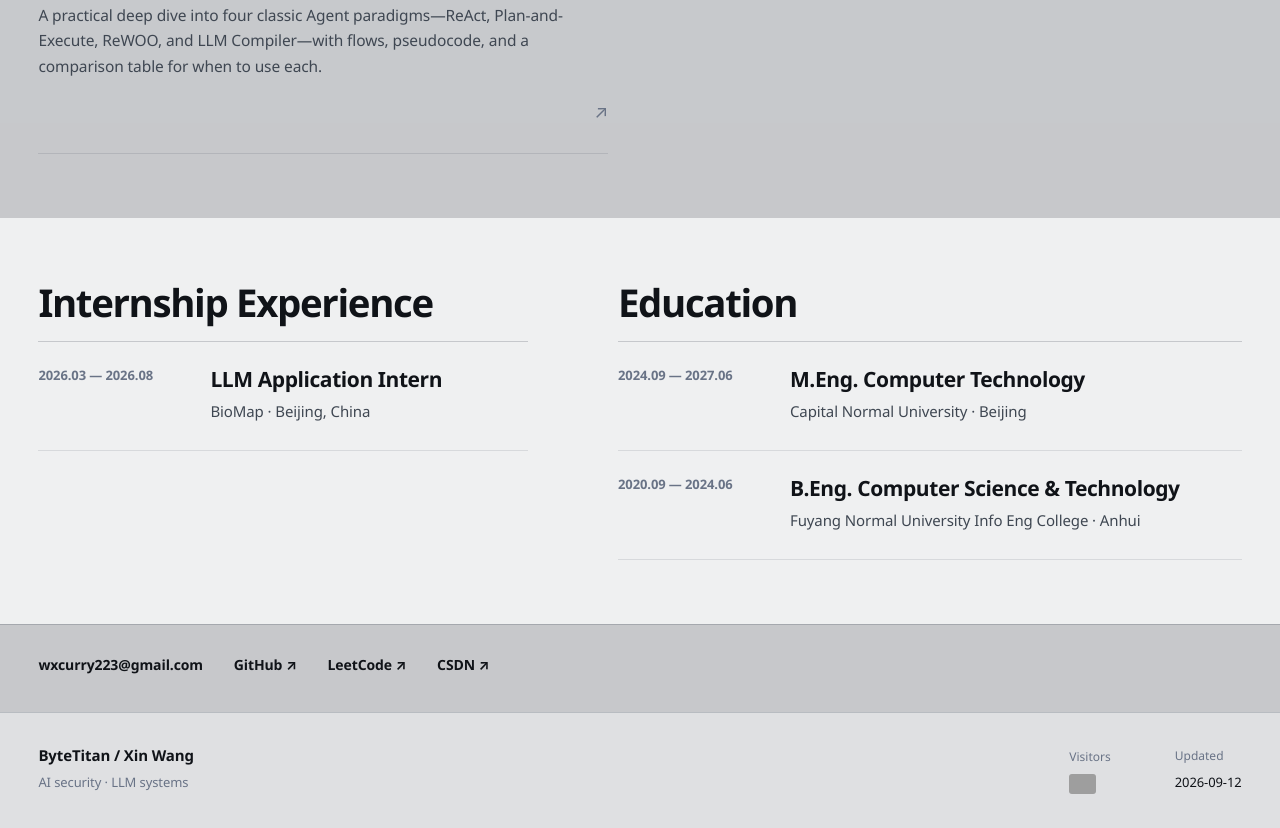
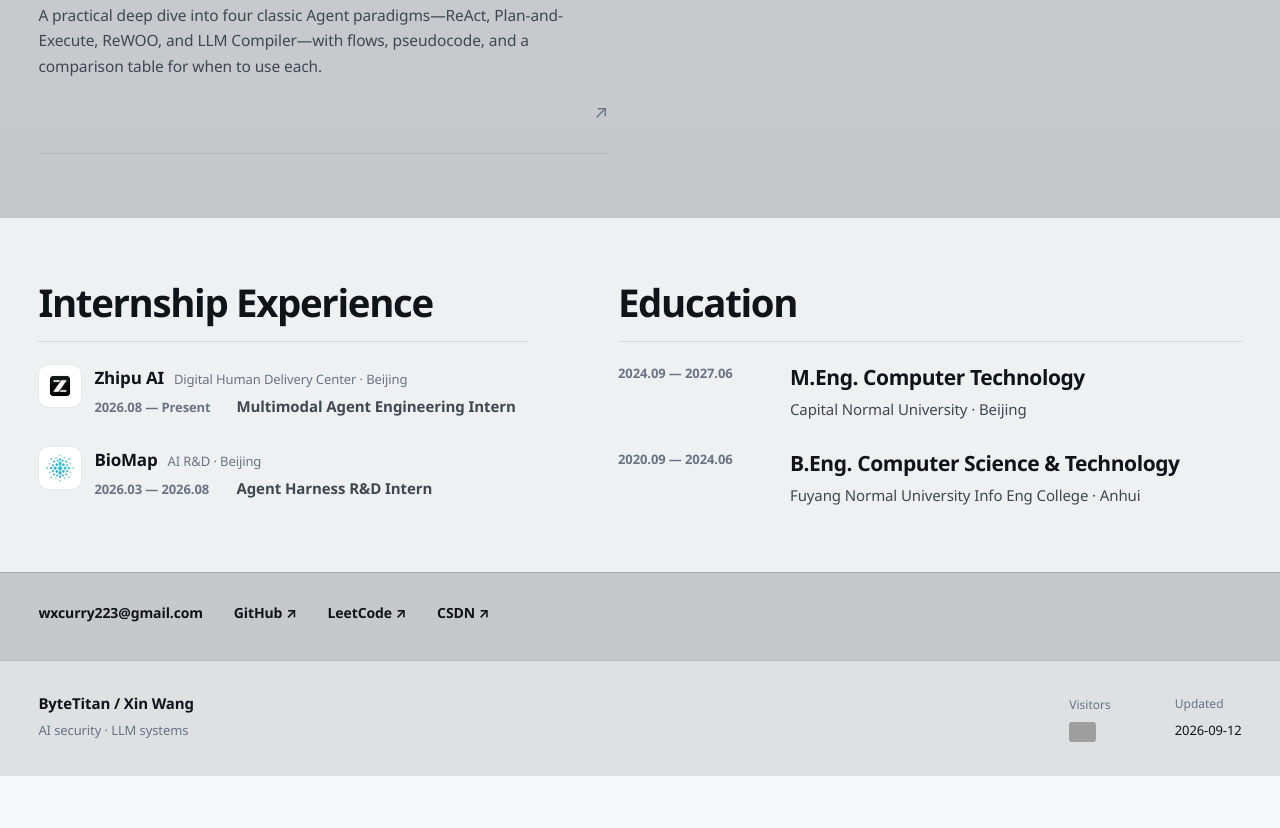
Before and after one commit to ByteTitan-star/ByteTitan-star.github.io, an Astro site: page / in a window 1280 px wide. Shown: the part 4704-5532 px from the top of the page. After the commit the page ends 5480 px from the top, so only its background shows below. Built offline with nearby package versions, Linux system fonts and the light colour scheme; Astro itself is replaced by a stand-in of ours; some packages are replaced by stand-ins of ours; grey boxes are pictures that could not be loaded.

Commit message:
feat: add Zhipu internship entry and refine experience section design
- Add Zhipu AI (Digital Human Delivery Center) internship, 2026.08-present,
  listed before BioMap; bilingual
- Show icon-only logos in uniform 44px rounded containers (new zhipu.png,
  cropped biomap-icon.png)
- Restructure each entry: logo + short company name primary, dept/city
  secondary, fixed time column for strict left alignment
- Simplify dividers to one light rule, separate entries with spacing

```diff
--- a/src/pages/index.astro
+++ b/src/pages/index.astro
@@ -233,11 +233,38 @@ const buildDateISO = builtAt.toISOString();
             <h2 class="background-title" data-en="Internship Experience" data-zh="实习经历">Internship Experience</h2>
           </div>
           <div class="background-list">
-            <article class="background-item">
-              <time>2026.03 — 2026.08</time>
-              <div>
-                <h3 data-en="LLM Application Intern" data-zh="LLM 应用实习生">LLM Application Intern</h3>
-                <p data-en="BioMap · Beijing, China" data-zh="百图生科 · 北京">BioMap · Beijing, China</p>
+            <article class="background-item background-item--role">
+              <div class="background-item-head">
+                <span class="background-item-logo">
+                  <img src="/figures/zhipu.png" alt="Zhipu AI" width="330" height="330" loading="lazy" decoding="async" />
+                </span>
+                <div class="background-item-info">
+                  <p class="background-item-org">
+                    <strong data-en="Zhipu AI" data-zh="智谱华章">Zhipu AI</strong>
+                    <span class="background-item-orgmeta" data-en="Digital Human Delivery Center · Beijing" data-zh="数字人交付中心 · 北京">Digital Human Delivery Center · Beijing</span>
+                  </p>
+                  <div class="background-item-line">
+                    <time data-en="2026.08 — Present" data-zh="2026.08 — 至今">2026.08 — Present</time>
+                    <h3 data-en="Multimodal Agent Engineering Intern" data-zh="多模态 Agent 工程实习生">Multimodal Agent Engineering Intern</h3>
+                  </div>
+                </div>
+              </div>
+            </article>
+            <article class="background-item background-item--role">
+              <div class="background-item-head">
+                <span class="background-item-logo">
+                  <img src="/figures/biomap-icon.png" alt="BioMap" width="203" height="203" loading="lazy" decoding="async" />
+                </span>
+                <div class="background-item-info">
+                  <p class="background-item-org">
+                    <strong data-en="BioMap" data-zh="百图生科">BioMap</strong>
+                    <span class="background-item-orgmeta" data-en="AI R&amp;D · Beijing" data-zh="AI 研发 · 北京">AI R&amp;D · Beijing</span>
+                  </p>
+                  <div class="background-item-line">
+                    <time>2026.03 — 2026.08</time>
+                    <h3 data-en="Agent Harness R&amp;D Intern" data-zh="Agent Harness 研发实习生">Agent Harness R&amp;D Intern</h3>
+                  </div>
+                </div>
               </div>
             </article>
           </div>
--- a/src/styles/global.css
+++ b/src/styles/global.css
@@ -1473,7 +1473,7 @@ html[data-lang="zh"] .hero h1 { max-width: 760px; letter-spacing: -.04em; }
 }
 .background-heading {
   padding-bottom: 18px;
-  border-bottom: 1px solid var(--line-strong);
+  border-bottom: 1px solid var(--line);
 }
 .background-title {
   font-family: var(--sans);
@@ -1482,13 +1482,11 @@ html[data-lang="zh"] .hero h1 { max-width: 760px; letter-spacing: -.04em; }
   line-height: 1.08;
   letter-spacing: -.035em;
 }
-.background-list { display: grid; }
+.background-list { display: grid; gap: 28px; margin-top: 22px; }
 .background-item {
   display: grid;
   grid-template-columns: 150px minmax(0, 1fr);
   gap: 22px;
-  padding: 24px 0 26px;
-  border-bottom: 1px solid var(--line);
 }
 .background-item time {
   color: var(--muted);
@@ -1509,6 +1507,58 @@ html[data-lang="zh"] .hero h1 { max-width: 760px; letter-spacing: -.04em; }
   color: var(--ink-soft);
   font-size: 15px;
 }
+.background-item--role { display: grid; grid-template-columns: minmax(0, 1fr); }
+.background-item-head { display: flex; align-items: flex-start; gap: 12px; }
+.background-item-logo {
+  flex: none;
+  width: 44px;
+  height: 44px;
+  padding: 6px;
+  display: inline-flex;
+  align-items: center;
+  justify-content: center;
+  background: #fff;
+  border: 1px solid var(--line);
+  border-radius: 10px;
+}
+.background-item-logo img {
+  width: 100%;
+  height: 100%;
+  object-fit: contain;
+  display: block;
+}
+.background-item .background-item-org {
+  margin: 0;
+  display: flex;
+  align-items: baseline;
+  flex-wrap: wrap;
+  gap: 10px;
+}
+.background-item-org strong {
+  font-family: var(--sans);
+  font-size: 17px;
+  font-weight: 650;
+  letter-spacing: -.01em;
+  color: var(--ink);
+}
+.background-item-orgmeta {
+  font-size: 13px;
+  font-weight: 500;
+  color: var(--muted);
+}
+.background-item-line {
+  display: grid;
+  grid-template-columns: 132px minmax(0, 1fr);
+  gap: 4px 10px;
+  align-items: baseline;
+  margin-top: 5px;
+}
+.background-item--role h3 {
+  font-size: 15px;
+  font-weight: 600;
+  letter-spacing: -.005em;
+  color: var(--ink-soft);
+}
 
 @media (max-width: 900px) {
   .background-grid { grid-template-columns: 1fr; gap: 50px; }
@@ -1525,7 +1575,9 @@ html[data-lang="zh"] .hero h1 { max-width: 760px; letter-spacing: -.04em; }
   .hero { height: 260px; min-height: 260px; }
   .hero-quicklinks { width: 100%; gap: 8px; }
   .hero-quicklinks .btn { width: auto; flex: 1 1 0; }
-  .background-item { grid-template-columns: 1fr; gap: 8px; padding: 20px 0 22px; }
+  .background-list { gap: 22px; }
+  .background-item { grid-template-columns: 1fr; gap: 8px; }
+  .background-item-logo { width: 40px; height: 40px; }
 }
 
 /* ============================================================
```
Also changed, not shown: public/figures/biomap-icon.png (added), public/figures/zhipu.png (added).
